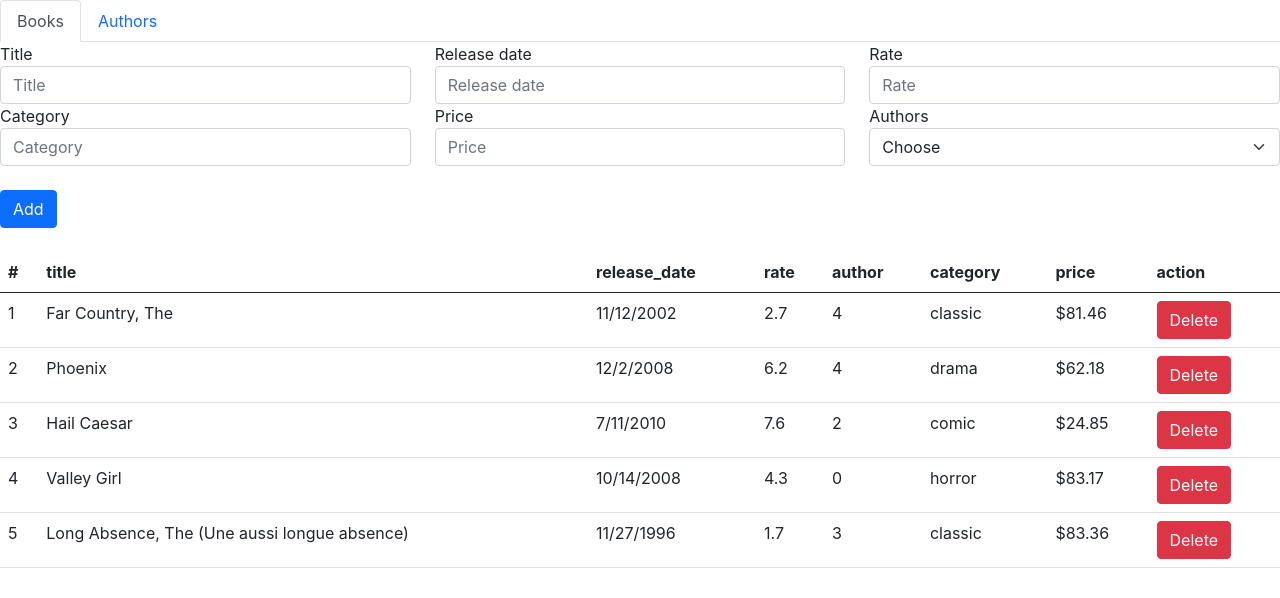
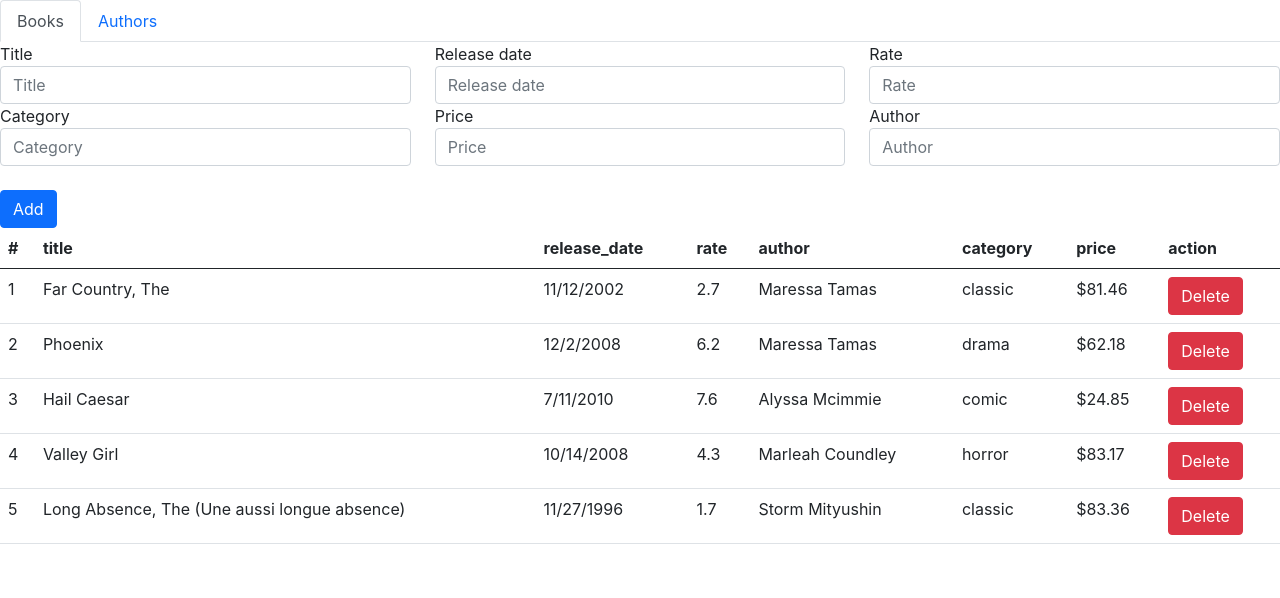
Before and after one commit to somayehbhr/my-library, a React (Create React App) app: page /books in a window 1280 px wide. Shown: the top 598 px of the page. Built offline with nearby package versions, Linux system fonts and the light colour scheme.

Commit message:
feat: added localstorage and base of add event

```diff
--- a/src/components/Button/index.tsx
+++ b/src/components/Button/index.tsx
@@ -4,12 +4,13 @@ interface DeleteBooksProps {
 	onClick: MouseEventHandler<HTMLButtonElement>;
 	text: string;
 	danger?: boolean;
+	className?: string;
 }
 const Button: React.FC<DeleteBooksProps> = (props) => {
 	return (
 		<button
 			type="button"
-			className={`btn ${props.danger && "btn-danger"}`}
+			className={`btn ${props.danger && "btn-danger"} btn-${props.className}`}
 			onClick={props.onClick}
 		>
 			{props.text}
--- a/src/screens/Authors/index.tsx
+++ b/src/screens/Authors/index.tsx
@@ -2,6 +2,7 @@ import Header from "../../components/Header";
 import React from "react";
 import data from "../../data/info.json";
 import Button from "../../components/Button";
+import { IBookEntity } from "../Books";
 
 interface IAuthorEntity {
 	id: number;
@@ -12,15 +13,41 @@ const headerList = ["fullName", "number Of Books", "action"];
 const books = data.books;
 const Authors = () => {
 	const [list, setList] = React.useState<Array<IAuthorEntity>>(data.authors);
+	React.useEffect(() => {
+		const localList = getLocalList();
+		console.log("locallist", localList);
+		if (Array.isArray(localList) && localList.length) {
+			setList(localList);
+		} else {
+			setList(data.authors);
+		}
+	}, []);
+
+	React.useEffect(() => {
+		console.log("here");
+		setLocalList(list);
+	}, [list]);
+
+	function setLocalList(list: IAuthorEntity[]) {
+		window.localStorage.setItem("authors", JSON.stringify(list));
+	}
+
+	function getLocalList() {
+		try {
+			return JSON.parse(window.localStorage.getItem("authors") as string);
+		} catch (e) {
+			return [];
+		}
+	}
+
+	function calculateNumOfBooks(id: number) {
+		return books.filter((item) => item.author_id === id).length;
+	}
 	function handleDeleteAuthor(id: number) {
 		return function () {
 			const newList = list.filter((row) => row.id !== id);
 			setList(newList);
 		};
-	}
-
-	function calculateNumOfBooks(id: number) {
-		return books.filter((item) => item.author_id === id).length;
 	}
 
 	return (
--- /dev/null
+++ b/src/screens/Books/components/AddBook/index.tsx
@@ -0,0 +1,111 @@
+import React, { useState } from "react";
+import Button from "../../../../components/Button";
+import { IBookEntity } from "../../index";
+
+interface Iprops {
+	id: number;
+	add: any;
+}
+const AddBook = (props: Iprops) => {
+	const [title, setTitle] = useState("");
+	const [releaseDate, setReleaseDate] = useState("");
+	const [rate, setRate] = useState("");
+	const [category, setCategory] = useState("");
+	const [price, setPrice] = useState("");
+	const [author, setAuthor] = useState("");
+
+	function addBook() {
+		props.add({
+			id: props.id,
+			title: title,
+			rate: rate,
+			category: category,
+			price: price,
+			author: author,
+		});
+	}
+
+	return (
+		<>
+			<form>
+				<div className="row">
+					<div className="col-md-4">
+						<label htmlFor="inputEmail4">Title</label>
+						<input
+							type="text"
+							className="form-control"
+							id="autoSizingInput"
+							placeholder="Title"
+							value={title}
+							onChange={(event) => setTitle(event.target.value)}
+						/>
+					</div>
+					<div className="col-md-4">
+						<label htmlFor="inputPassword4">Release date</label>
+						<input
+							type="text"
+							className="form-control"
+							id="autoSizingInput"
+							placeholder="Release date"
+							value={releaseDate}
+							onChange={(event) => setReleaseDate(event.target.value)}
+						/>
+					</div>
+					<div className="col-md-4">
+						<label htmlFor="inputPassword4">Rate</label>
+						<input
+							type="text"
+							className="form-control"
+							id="autoSizingInput"
+							placeholder="Rate"
+							value={rate}
+							onChange={(event) => setRate(event.target.value)}
+						/>
+					</div>
+				</div>
+				<div className="row">
+					<div className="col-md-4">
+						<label htmlFor="inputPassword4">Category</label>
+						<input
+							type="text"
+							className="form-control"
+							id="autoSizingInput"
+							placeholder="Category"
+							value={category}
+							onChange={(event) => setCategory(event.target.value)}
+						/>
+					</div>
+					<div className="col-md-4">
+						<label htmlFor="inputPassword4">Price</label>
+						<input
+							type="text"
+							className="form-control"
+							id="autoSizingInput"
+							placeholder="Price"
+							value={price}
+							onChange={(event) => setPrice(event.target.value)}
+						/>
+					</div>
+					<div className="col-md-4">
+						<label htmlFor="inputPassword4">Author</label>
+						<input
+							type="text"
+							className="form-control"
+							id="autoSizingInput"
+							placeholder="Author"
+							value={author}
+							onChange={(event) => setAuthor(event.target.value)}
+						/>
+					</div>
+				</div>
+				<br />
+				<div className="row">
+					<div className="col-md-3">
+						<Button onClick={addBook} text="Add" className="primary" />
+					</div>
+				</div>
+			</form>
+		</>
+	);
+};
+export default AddBook;
--- a/src/screens/Books/components/Book/index.tsx
+++ b/src/screens/Books/components/Book/index.tsx
@@ -7,10 +7,11 @@ interface IBookEntity {
 	release_date: string;
 	category: string;
 	rate: number;
-	author_id: number;
+	author_id?: number;
 	price: string;
 	index: number;
 	delete: any;
+	author?: string;
 }
 
 const Book = (props: IBookEntity) => {
@@ -20,7 +21,7 @@ const Book = (props: IBookEntity) => {
 			<td>{props.title}</td>
 			<td>{props.release_date}</td>
 			<td>{props.rate}</td>
-			<td>{props.author_id /**TODO: get author name from author_id */}</td>
+			<td>{props.author}</td>
 			<td>{props.category}</td>
 			<td>{props.price}</td>
 			<td>
--- a/src/screens/Books/index.tsx
+++ b/src/screens/Books/index.tsx
@@ -2,6 +2,7 @@ import data from "../../data/info.json";
 import React from "react";
 import Book from "./components/Book";
 import Header from "../../components/Header";
+import AddBook from "./components/AddBook";
 
 export interface IBookEntity {
 	id: number;
@@ -9,93 +10,65 @@ export interface IBookEntity {
 	release_date: string;
 	category: string;
 	rate: number;
-	author_id: number;
+	author_id?: number;
 	price: string;
 }
 
 const headerList = ["title", "release_date", "rate", "author", "category", "price", "action"];
+
 const Books = () => {
 	const [list, setList] = React.useState<Array<IBookEntity>>(data.books);
+	const [authors, setAuthors] = React.useState(data.authors);
+	React.useEffect(() => {
+		const localList = getLocalList();
+
+		if (Array.isArray(localList) && localList.length) {
+			setList(localList);
+		} else {
+			setList(data.books);
+		}
+	}, []);
+
+	React.useEffect(() => {
+		setLocalList(list);
+	}, [list]);
+
+	function setLocalList(list: IBookEntity[]) {
+		window.localStorage.setItem("books", JSON.stringify(list));
+	}
+
+	function getLocalList() {
+		try {
+			return JSON.parse(window.localStorage.getItem("books") as string);
+		} catch (e) {
+			return [];
+		}
+	}
 	function handleDeleteBook(id: number) {
 		return function () {
 			const newList = list.filter((row) => row.id !== id);
 			setList(newList);
 		};
 	}
+	function getAuthor(id?: number) {
+		return authors.find((item) => item.id === id)?.fullName;
+	}
+
+	function addBook(add: any) {
+		console.log("aaaaa");
+		// let tempBook = { ...books };
+		// let author_id = tempBook.find((item: any) => item === item.fullName?.id);
+		// let newAuthorId = authors.length;
+		// let newAuthor = [...authors, { id: newAuthorId, fullName: tempBook.author }];
+		// setAuthors(newAuthor);
+		// delete tempBook.author;
+		// set;
+	}
 
 	return (
 		<>
-			<form>
-				<div className="row">
-					<div className="col-md-4">
-						<label htmlFor="inputEmail4">Title</label>
-						<input
-							type="text"
-							className="form-control"
-							id="autoSizingInput"
-							placeholder="Title"
-						/>
-					</div>
-					<div className="col-md-4">
-						<label htmlFor="inputPassword4">Release date</label>
-						<input
-							type="text"
-							className="form-control"
-							id="autoSizingInput"
-							placeholder="Release date"
-						/>
-					</div>
-					<div className="col-md-4">
-						<label htmlFor="inputPassword4">Rate</label>
-						<input
-							type="text"
-							className="form-control"
-							id="autoSizingInput"
-							placeholder="Rate"
-						/>
-					</div>
-				</div>
-				<div className="row">
-					<div className="col-md-4">
-						<label htmlFor="inputPassword4">Category</label>
-						<input
-							type="text"
-							className="form-control"
-							id="autoSizingInput"
-							placeholder="Category"
-						/>
-					</div>
-					<div className="col-md-4">
-						<label htmlFor="inputPassword4">Price</label>
-						<input
-							type="text"
-							className="form-control"
-							id="autoSizingInput"
-							placeholder="Price"
-						/>
-					</div>
-					<div className="col-md-4">
-						<label htmlFor="inputPassword4">Authors</label>
-						<select className="form-select" id="autoSizingSelect">
-							<option selected>Choose</option>
-							<option value="1">Marleah Coundley</option>
-							<option value="2">Boonie Browne</option>
-							<option value="3">Alyssa Mcimmie</option>
-							<option value="4">Storm Mityushin</option>
-							<option value="5">Maressa Tamas</option>
-						</select>
-					</div>
-				</div>
-				<br />
-				<div className="row">
-					<div className="col-md-3">
-						<button type="button" className="btn btn-primary">
-							Add
-						</button>
-					</div>
-				</div>
-			</form>
-			<br />
+			<AddBook id={list.length} add={addBook} />
+
 			<table className="table">
 				<Header list={headerList} />
 				<tbody>
@@ -105,6 +78,7 @@ const Books = () => {
 								key={row.id}
 								{...row}
 								{...{ index }}
+								author={getAuthor(row.author_id)}
 								delete={handleDeleteBook(row.id)}
 							/>
 						),
```
